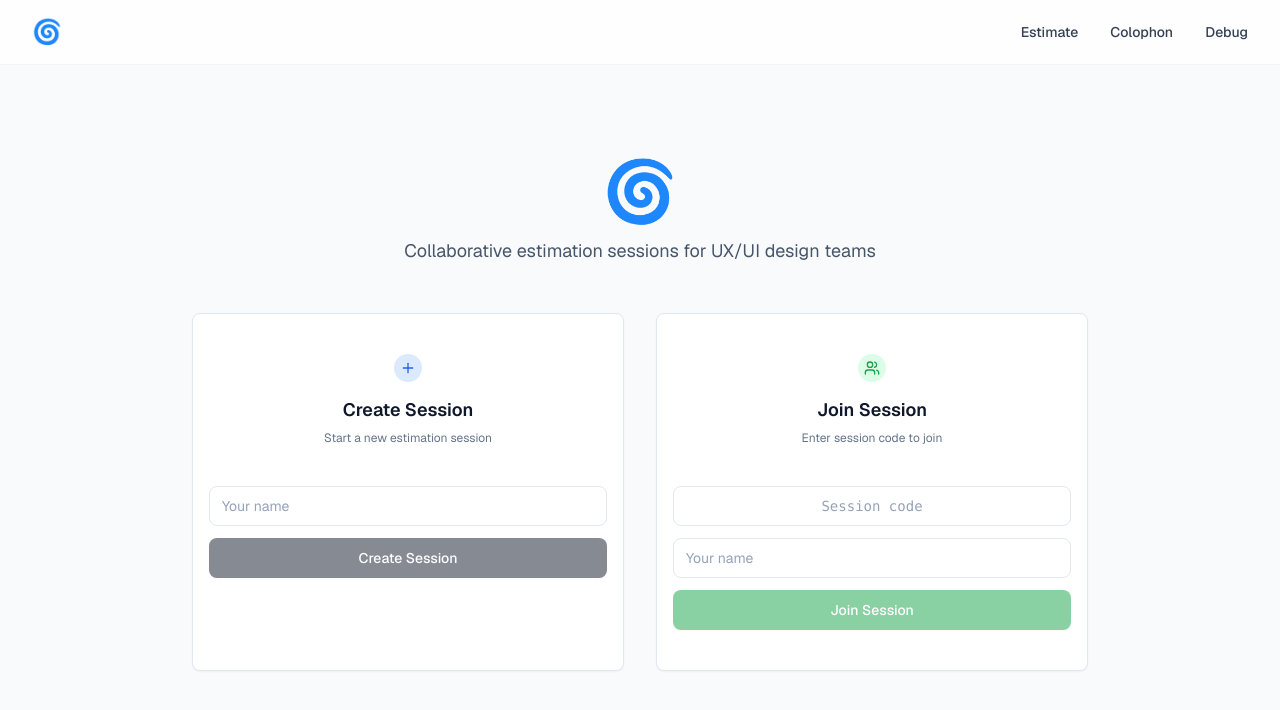
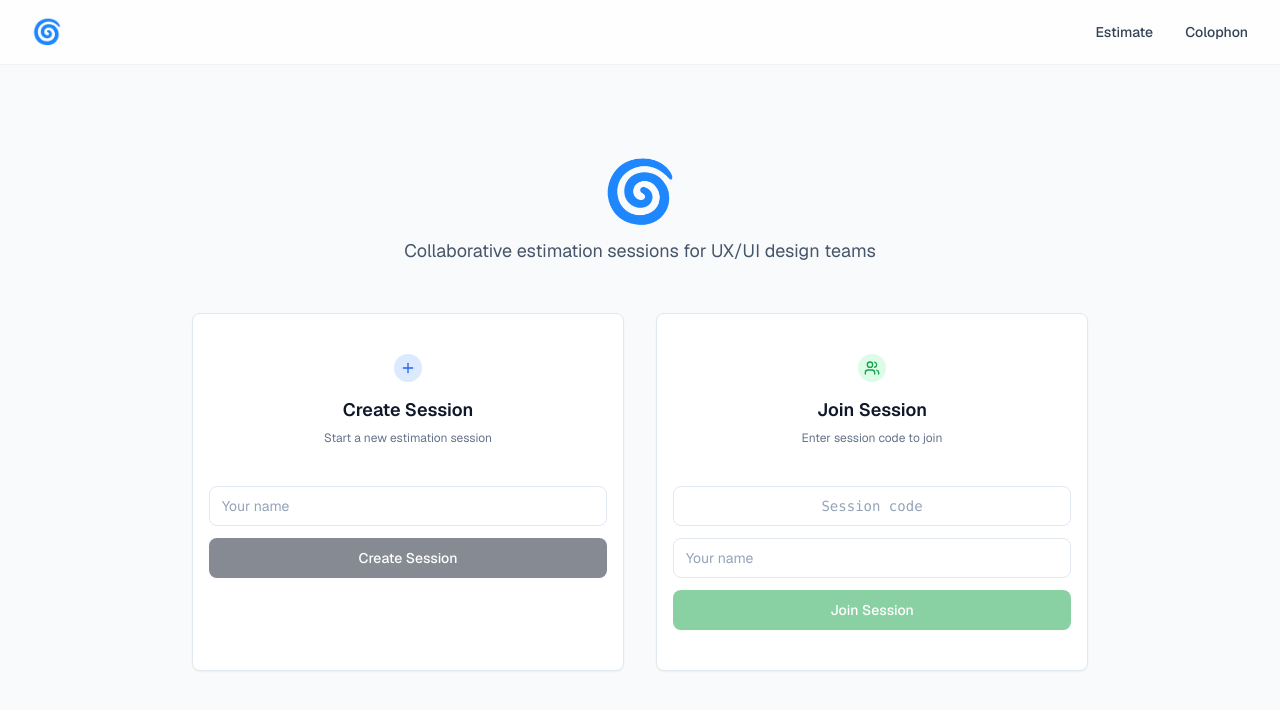
Before and after one commit to Tomas-J-Gonzalez/golden-ratio, a Next.js app: page / in a window 1280 px wide. Shown: the top 710 px of the page. Built offline with nearby package versions, Linux system fonts and the light colour scheme; no server answers.

Commit message:
Temporarily hide Debug page link in TopNavigation
- Commented out the Debug page link to prevent access during ongoing development or testing.
- Maintained the structure of the TopNavigation component for future re-enabling of the link.

```diff
--- a/src/components/TopNavigation.tsx
+++ b/src/components/TopNavigation.tsx
@@ -28,12 +28,13 @@ export default function TopNavigation() {
             >
               Colophon
             </Link>
-            <Link
+            {/* Debug page temporarily hidden */}
+            {/* <Link
               href="/debug"
               className="text-slate-700 hover:text-blue-600 transition-colors text-sm font-medium no-underline"
             >
               Debug
-            </Link>
+            </Link> */}
           </div>
         </div>
       </div>
```
